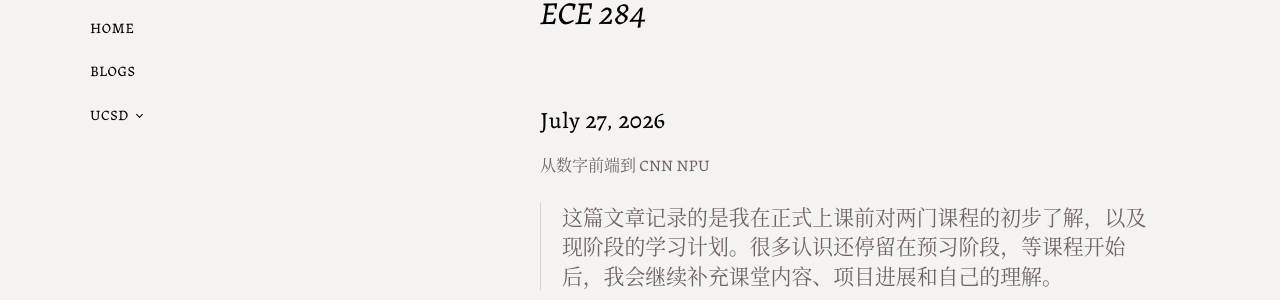
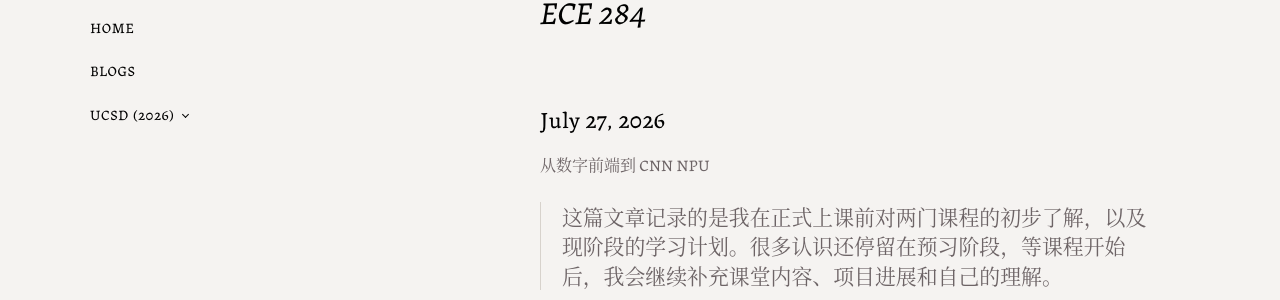
Before and after one commit to zibojiang/zibojiang.github.io, a Jekyll site: the page built from _posts/2026-07-27-ucsd-course-preview-ece-260a-ece-284.md, in a window 1280 px wide and 900 px high. Shown: the part 179-479 px from the top of the window. Built offline with Jekyll 4.4.1, drawn with Linux system fonts in a browser that asks for light colours.

Commit message:
Update _posts/2026-07-27-ucsd-course-preview-ece-260a-ece-284.md (via Pages CMS)

```diff
--- a/_posts/2026-07-27-ucsd-course-preview-ece-260a-ece-284.md
+++ b/_posts/2026-07-27-ucsd-course-preview-ece-260a-ece-284.md
@@ -5,7 +5,7 @@ subtitle: 从数字前端到 CNN NPU
 date: 2026-07-27
 author: Zibo Jiang
 tags:
-  - UCSD
+  - UCSD (2026)
 slug: ucsd-course-preview-ece-260a-ece-284
 published: true
 ---
```
